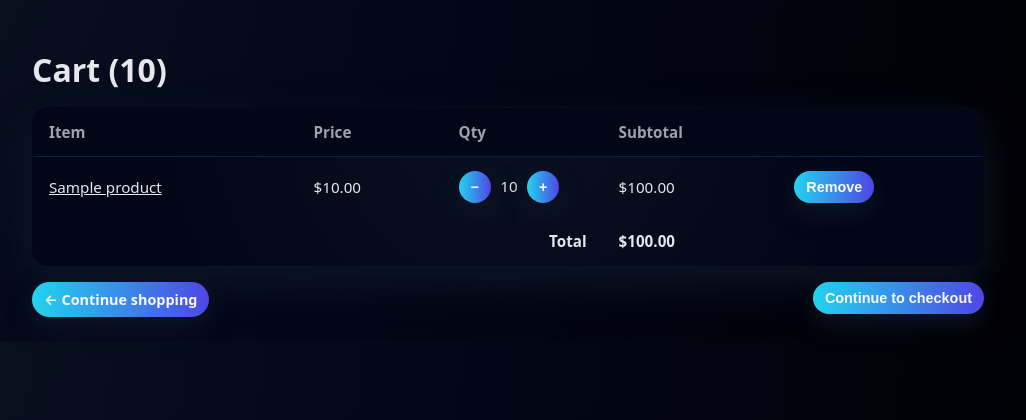
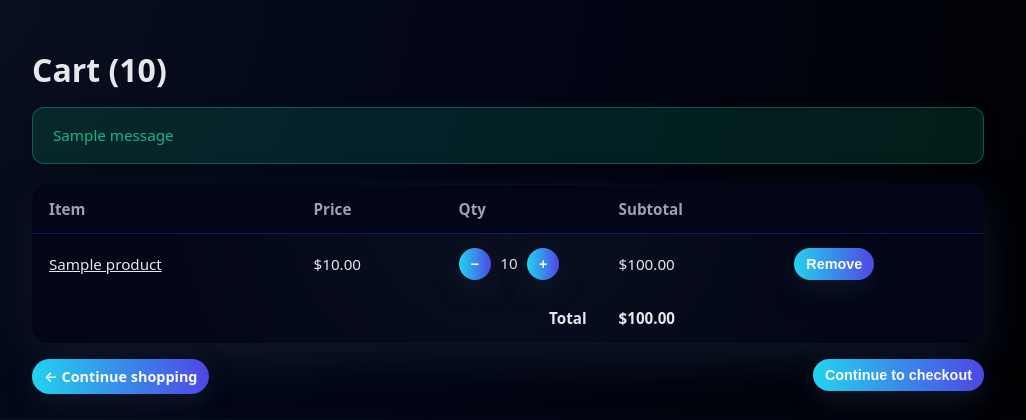
Before and after one commit to choseung-min/IS2108-Group_39-PairProject, a Django app: page /cart in a window 1280 px wide. Shown: the part 63-483 px from the top of the page, without its empty margins (132-1158 px from the left). Run offline with Django 5.2, Linux system fonts and the light colour scheme; a user stored in the database is signed in; tables that the repository leaves empty hold one stand-in row (values such as "Sample post"); one stand-in notice (Sample message) is shown; parts of the project's set-up code (start-up, migrations or seed data) failed here and were passed over.

Commit message:
Reorder success message should appear in the cart

```diff
--- a/auroramart/storefront/templates/storefront/cart.html
+++ b/auroramart/storefront/templates/storefront/cart.html
@@ -203,6 +203,59 @@
       color:#f9fafb;
       text-decoration:underline;
     }
+
+    /* Messages styling */
+    .messages-container {
+      margin-bottom: 20px;
+    }
+
+    .alert {
+      padding: 16px 20px;
+      border-radius: 12px;
+      margin-bottom: 12px;
+      font-size: 0.95rem;
+      line-height: 1.5;
+      display: flex;
+      align-items: center;
+      gap: 12px;
+      box-shadow: 0 4px 12px rgba(0, 0, 0, 0.3);
+      animation: slideIn 0.3s ease-out;
+    }
+
+    @keyframes slideIn {
+      from {
+        opacity: 0;
+        transform: translateY(-10px);
+      }
+      to {
+        opacity: 1;
+        transform: translateY(0);
+      }
+    }
+
+    .alert-success {
+      background: rgba(16, 185, 129, 0.15);
+      border: 1px solid rgba(16, 185, 129, 0.4);
+      color: #10b981;
+    }
+
+    .alert-warning {
+      background: rgba(245, 158, 11, 0.15);
+      border: 1px solid rgba(245, 158, 11, 0.4);
+      color: #f59e0b;
+    }
+
+    .alert-error {
+      background: rgba(239, 68, 68, 0.15);
+      border: 1px solid rgba(239, 68, 68, 0.4);
+      color: #ef4444;
+    }
+
+    .alert-info {
+      background: rgba(59, 130, 246, 0.15);
+      border: 1px solid rgba(59, 130, 246, 0.4);
+      color: #3b82f6;
+    }
   </style>
 </head>
 <body>
@@ -223,6 +276,17 @@
 
   <div class="wrap">
     <h1>Cart ({{ cart.count }})</h1>
+
+    <!-- Messages Section -->
+    {% if messages %}
+      <div class="messages-container">
+        {% for message in messages %}
+          <div class="alert alert-{{ message.tags }}">
+            {{ message }}
+          </div>
+        {% endfor %}
+      </div>
+    {% endif %}
 
     {% if items %}
       <table>
```
